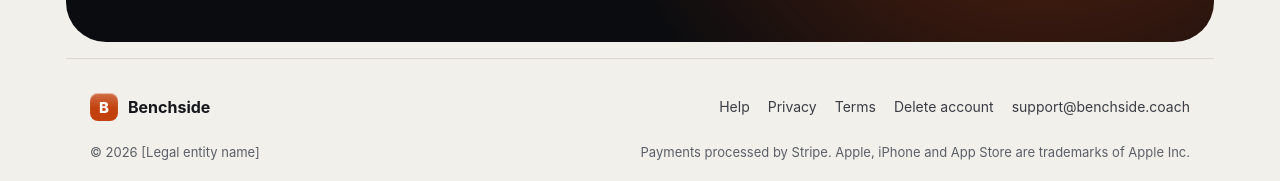
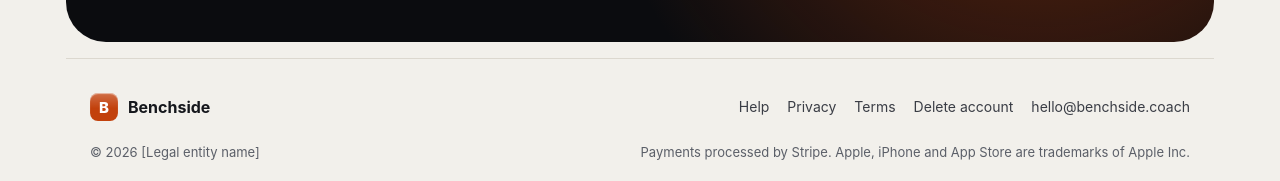
Before and after one commit to VictorParker22/fitlink, a React (Vite) app: page / in a window 1280 px wide. Shown: the part 5570-5751 px from the top of the page. Built offline with nearby package versions, Linux system fonts and the light colour scheme; no server answers.

Commit message:
Support mailbox is hello@benchside.coach
Victor set up hello@benchside.coach; every mailto on the site, the Terms
and Privacy contact lines and the Founding notify link read SUPPORT_EMAIL.

Co-Authored-By: Claude Opus 5.5 <noreply@anthropic.com>

```diff
--- a/src/web/site/brand.js
+++ b/src/web/site/brand.js
@@ -21,8 +21,8 @@ export const FOUNDER_FIRST_NAME = 'Victor';
 export const SITE_HOST = 'benchside.coach';
 export const SITE_ORIGIN = `https://${SITE_HOST}`;
 
-/** The mailbox the iOS submission pack names. It must exist before launch. */
-export const SUPPORT_EMAIL = 'support@benchside.coach';
+/** The mailbox the iOS submission pack names (Victor set it up 2026-10-28). */
+export const SUPPORT_EMAIL = 'hello@benchside.coach';
 
 /** App Store Connect's app id: the rename makes a NEW App Store Connect record (decision L2), so a new id. */
 export const APP_STORE_ID = '6779058450';
```
